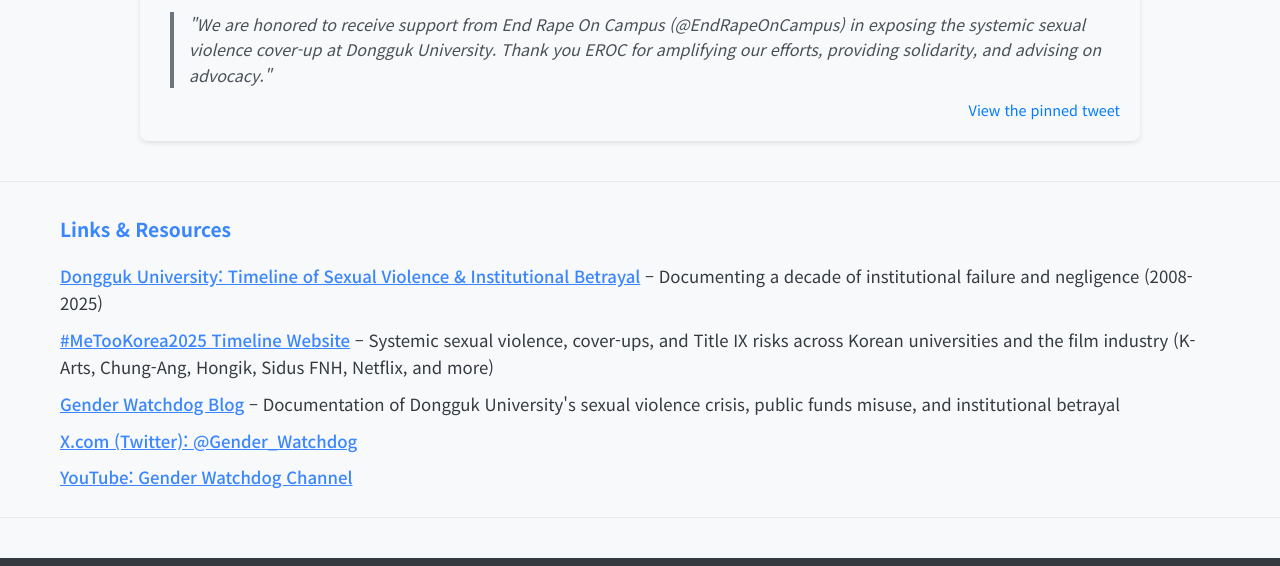
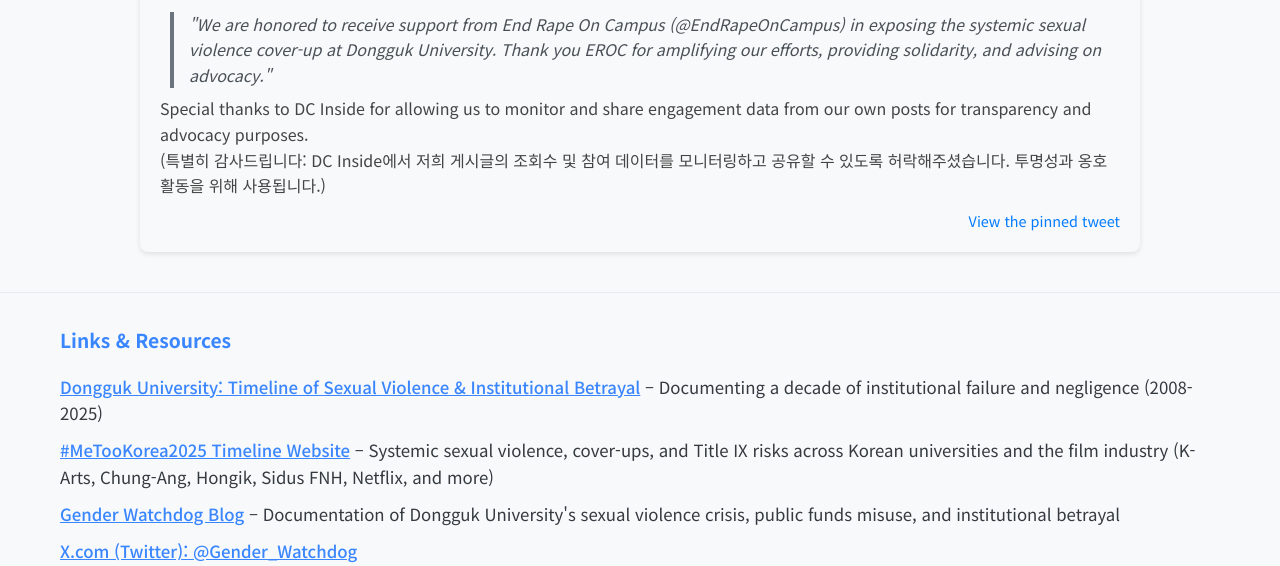
Before and after one commit to Gender-Watchdog/metoo2025_dashboard, a plain HTML site: page index.html in a window 1280 px wide. Shown: the part 3383-3949 px from the top of the page. Drawn offline with nearby package versions, Linux system fonts and the light colour scheme.

Commit message:
Add acknowledgment paragraph in index.html to thank DC Inside for data monitoring support, including a Korean translation for clarity.

```diff
--- a/index.html
+++ b/index.html
@@ -124,6 +124,10 @@
         <blockquote>
             "We are honored to receive support from End Rape On Campus (@EndRapeOnCampus) in exposing the systemic sexual violence cover-up at Dongguk University. Thank you EROC for amplifying our efforts, providing solidarity, and advising on advocacy."
         </blockquote>
+        <p style="margin-top: 0.5em; font-size: 1em; color: #444;">
+            Special thanks to DC Inside for allowing us to monitor and share engagement data from our own posts for transparency and advocacy purposes.<br>
+            (특별히 감사드립니다: DC Inside에서 저희 게시글의 조회수 및 참여 데이터를 모니터링하고 공유할 수 있도록 허락해주셨습니다. 투명성과 옹호 활동을 위해 사용됩니다.)
+        </p>
         <footer>
             <a href="https://x.com/Gender_Watchdog/status/1917483599189926092" target="_blank" rel="noopener">
                 View the pinned tweet
```
